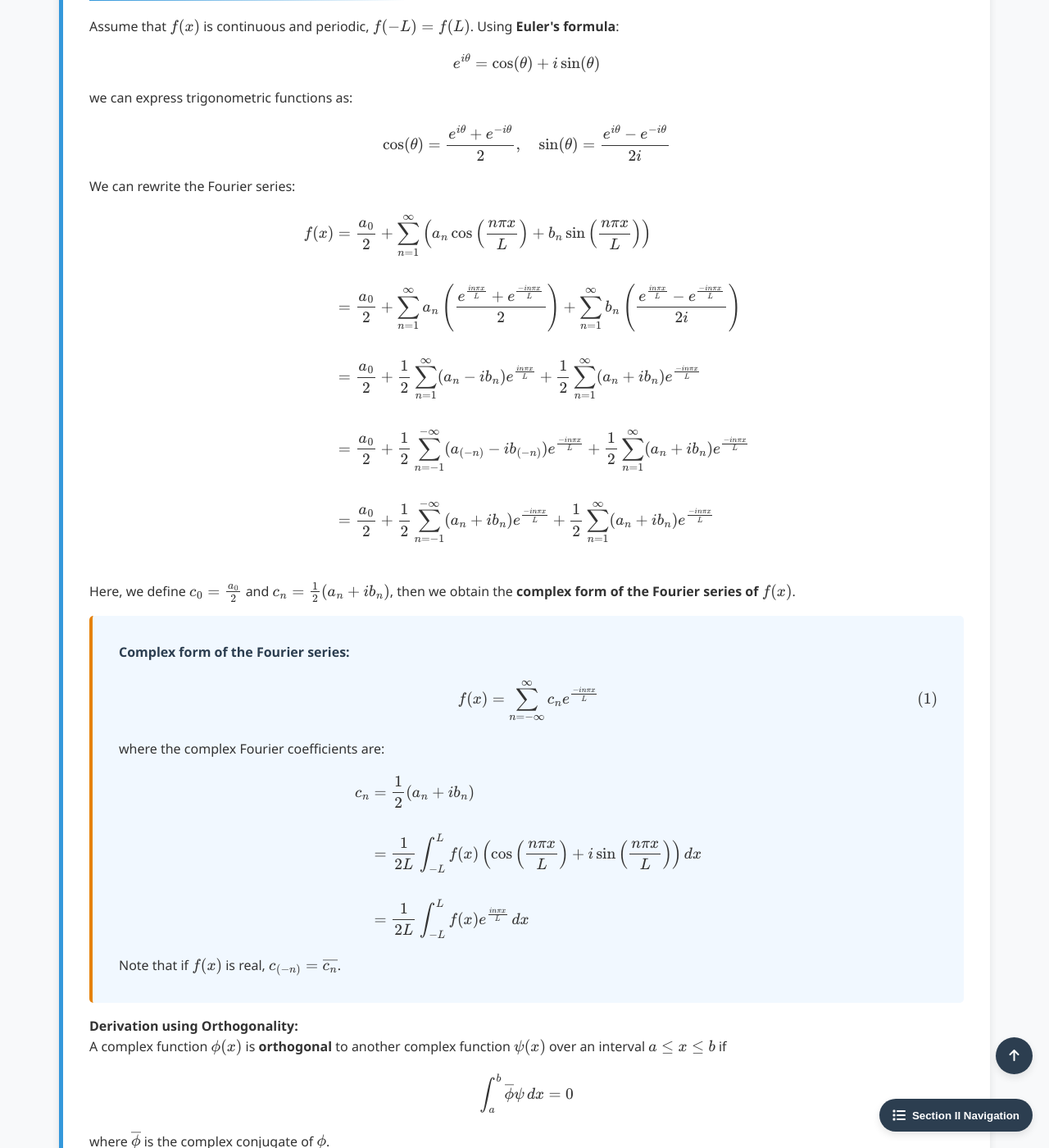
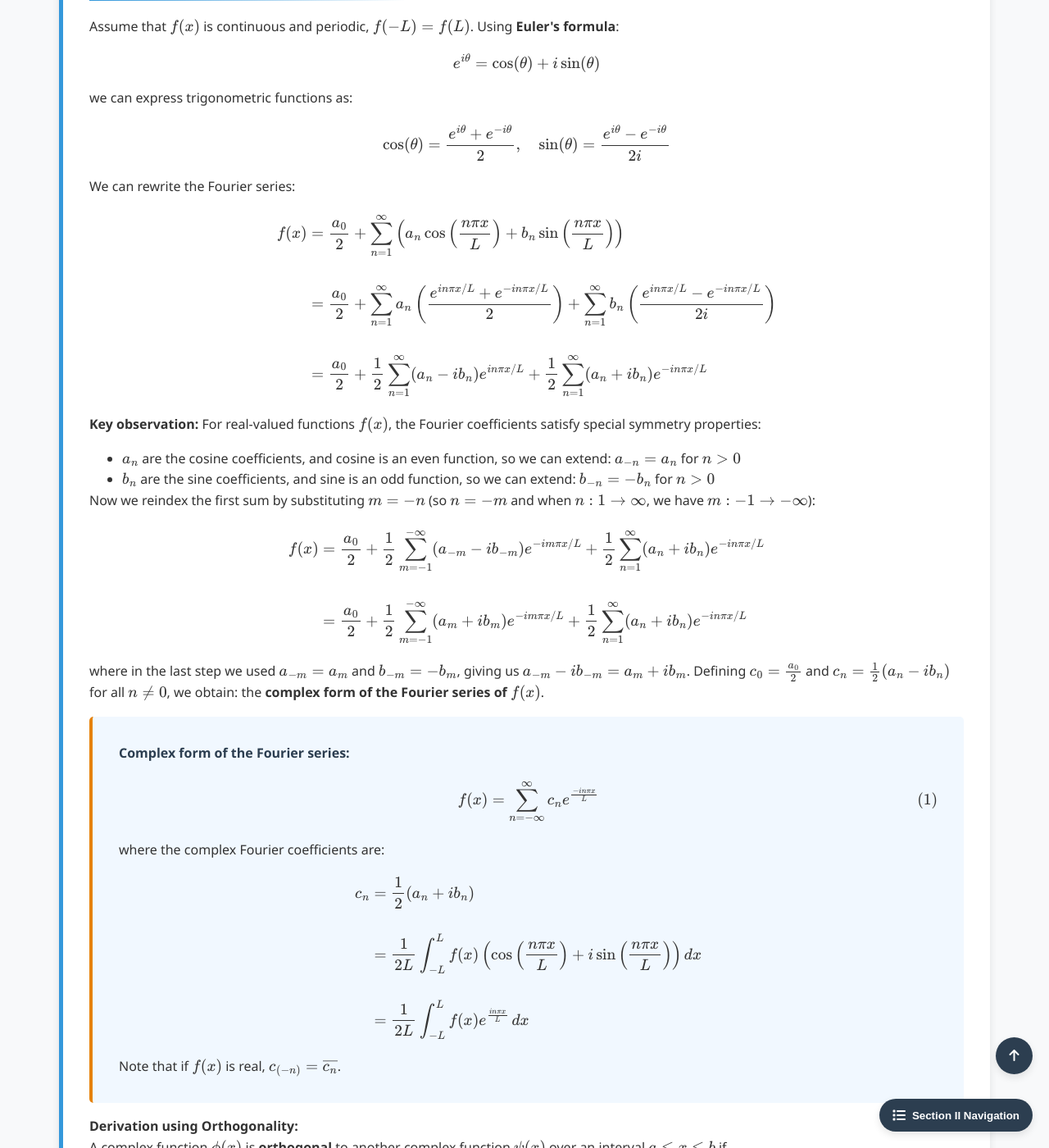
Before and after one commit to Yusukey01/yusukey01.github.io, a Jekyll site: the page built from Mathematics/Calculus/fourier_series.html, in a window 1280 px wide and 1400 px high, scrolled down 5368 px. Shown: the whole window at 82% size. Built offline with Jekyll 4.4.1, drawn with Linux system fonts in a browser that asks for light colours.

```diff
--- a/Mathematics/Calculus/fourier_series.html
+++ b/Mathematics/Calculus/fourier_series.html
@@ -289,9 +289,9 @@ uses_python: false
                     \]
                 </div>
                 </p>
-                </section>
+            </section>
 
-                <section id="complex" class="section-content">
+            <section id="complex" class="section-content">
                 <h2>Complex Exponential Form</h2>
                 <p>
                 Assume that \(f(x)\) is continuous and periodic, \(f(-L) = f(L)\). Using <strong>Euler's formula</strong>:
@@ -304,22 +304,35 @@ uses_python: false
                 \sin(\theta) = \frac{e^{i\theta} - e^{-i\theta}}{2i}
                 \]
 
-               We can rewrite the Fourier series:
+                We can rewrite the Fourier series:
                 \[
                 \begin{align*}
                     f(x) &= \frac{a_0}{2} + \sum_{n=1}^{\infty} \left( a_n \cos\left(\frac{n\pi x}{L}\right) + b_n \sin\left(\frac{n\pi x}{L}\right) \right) \\\\
-                         &= \frac{a_0}{2} + \sum_{n=1}^{\infty} a_n \left( \frac{e^{\frac{i n\pi x}{L}} + e^{\frac{-i n\pi x}{L}}}{2} \right)
-                                          + \sum_{n=1}^{\infty} b_n \left( \frac{e^{\frac{i n\pi x}{L}} - e^{\frac{-i n\pi x}{L}}}{2i} \right) \\\\
-                         &= \frac{a_0}{2} + \frac{1}{2}\sum_{n=1}^{\infty} (a_n - i b_n) e^{\frac{i n\pi x}{L}}
-                                          + \frac{1}{2}\sum_{n=1}^{\infty} (a_n + ib_n) e^{\frac{-i n\pi x}{L}} \\\\
-                         &= \frac{a_0}{2} + \frac{1}{2}\sum_{n= -1}^{-\infty} (a_{(-n)} - i b_{(-n)}) e^{\frac{-i n\pi x}{L}}
-                                          + \frac{1}{2}\sum_{n=1}^{\infty} (a_n + ib_n) e^{\frac{-i n\pi x}{L}} \\\\
-                         &= \frac{a_0}{2} + \frac{1}{2}\sum_{n= -1}^{-\infty} (a_n + i b_n) e^{\frac{-i n\pi x}{L}}
-                                          + \frac{1}{2}\sum_{n=1}^{\infty} (a_n + ib_n) e^{\frac{-i n\pi x}{L}} \\\\
-
+                        &= \frac{a_0}{2} + \sum_{n=1}^{\infty} a_n \left( \frac{e^{in\pi x/L} + e^{-in\pi x/L}}{2} \right)
+                                        + \sum_{n=1}^{\infty} b_n \left( \frac{e^{in\pi x/L} - e^{-in\pi x/L}}{2i} \right) \\\\
+                        &= \frac{a_0}{2} + \frac{1}{2}\sum_{n=1}^{\infty} (a_n - ib_n) e^{in\pi x/L}
+                                        + \frac{1}{2}\sum_{n=1}^{\infty} (a_n + ib_n) e^{-in\pi x/L}
                 \end{align*}
                 \]
-                Here, we define \(c_0 = \frac{a_0}{2}\) and \(c_n = \frac{1}{2}(a_n + ib_n)\), then we obtain
+
+                <strong>Key observation:</strong> For real-valued functions \(f(x)\), the Fourier coefficients satisfy special symmetry properties:
+                <ul style="padding-left: 40px;">
+                    <li>\(a_n\) are the cosine coefficients, and cosine is an even function, so we can extend: \(a_{-n} = a_n\) for \(n > 0\)</li>
+                    <li>\(b_n\) are the sine coefficients, and sine is an odd function, so we can extend: \(b_{-n} = -b_n\) for \(n > 0\)</li>
+                </ul>
+
+                Now we reindex the first sum by substituting \(m = -n\) (so \(n = -m\) and when \(n: 1 \to \infty\), we have \(m: -1 \to -\infty\)):
+                \[
+                \begin{align*}
+                    f(x) &= \frac{a_0}{2} + \frac{1}{2}\sum_{m=-1}^{-\infty} (a_{-m} - ib_{-m}) e^{-im\pi x/L}
+                                    + \frac{1}{2}\sum_{n=1}^{\infty} (a_n + ib_n) e^{-in\pi x/L} \\\\
+                        &= \frac{a_0}{2} + \frac{1}{2}\sum_{m=-1}^{-\infty} (a_m + ib_m) e^{-im\pi x/L}
+                                    + \frac{1}{2}\sum_{n=1}^{\infty} (a_n + ib_n) e^{-in\pi x/L}
+                \end{align*}
+                \]
+                where in the last step we used \(a_{-m} = a_m\) and \(b_{-m} = -b_m\), giving us \(a_{-m} - ib_{-m} = a_m + ib_m\).
+
+                Defining \(c_0 = \frac{a_0}{2}\) and \(c_n = \frac{1}{2}(a_n - ib_n)\) for all \(n \neq 0\), we obtain:
                 the <strong>complex form of the Fourier series of \(f(x)\)</strong>.
                 <div class="theorem">
                     <span class="theorem-title">Complex form of the Fourier series:</span>
```
